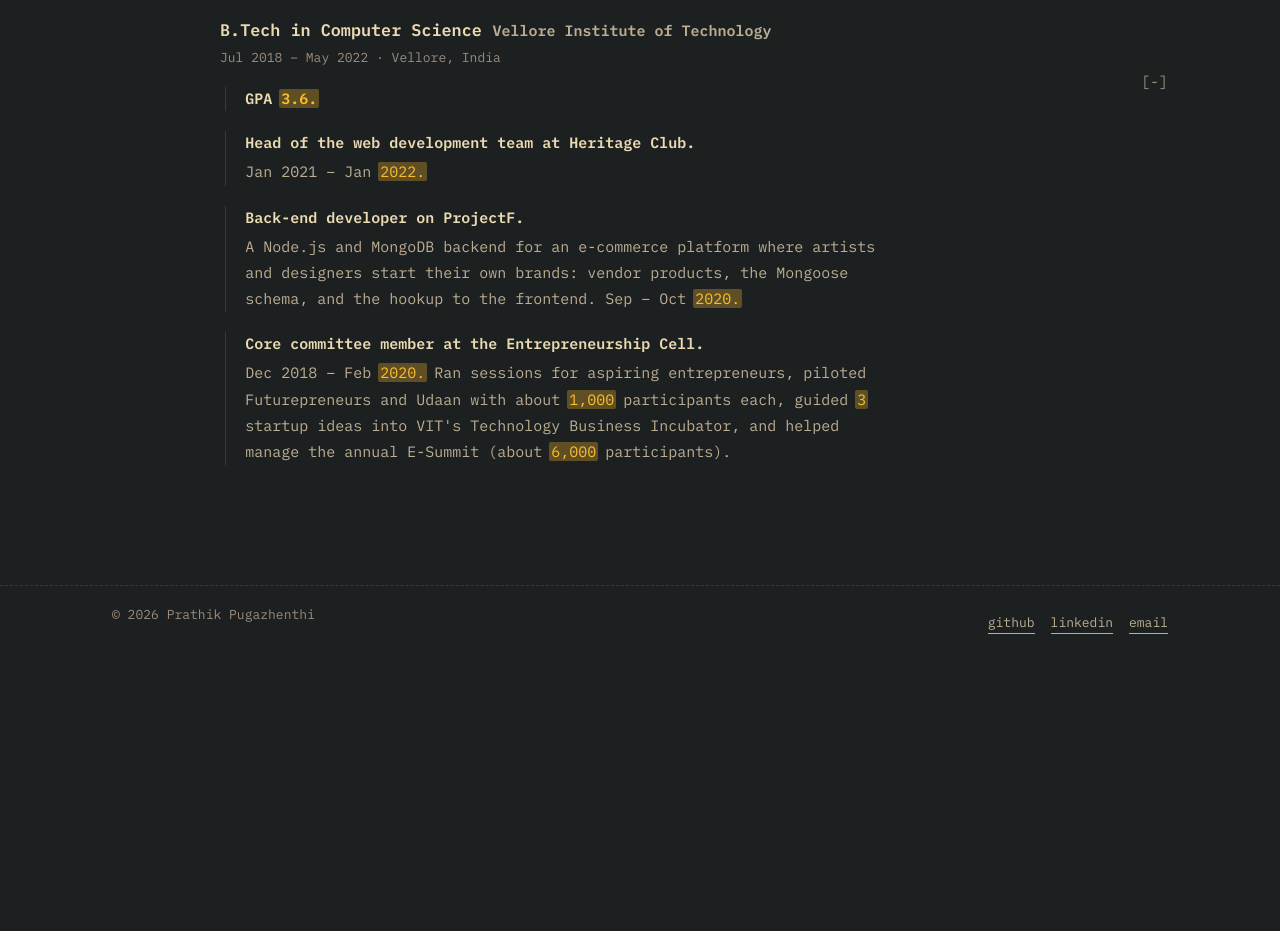
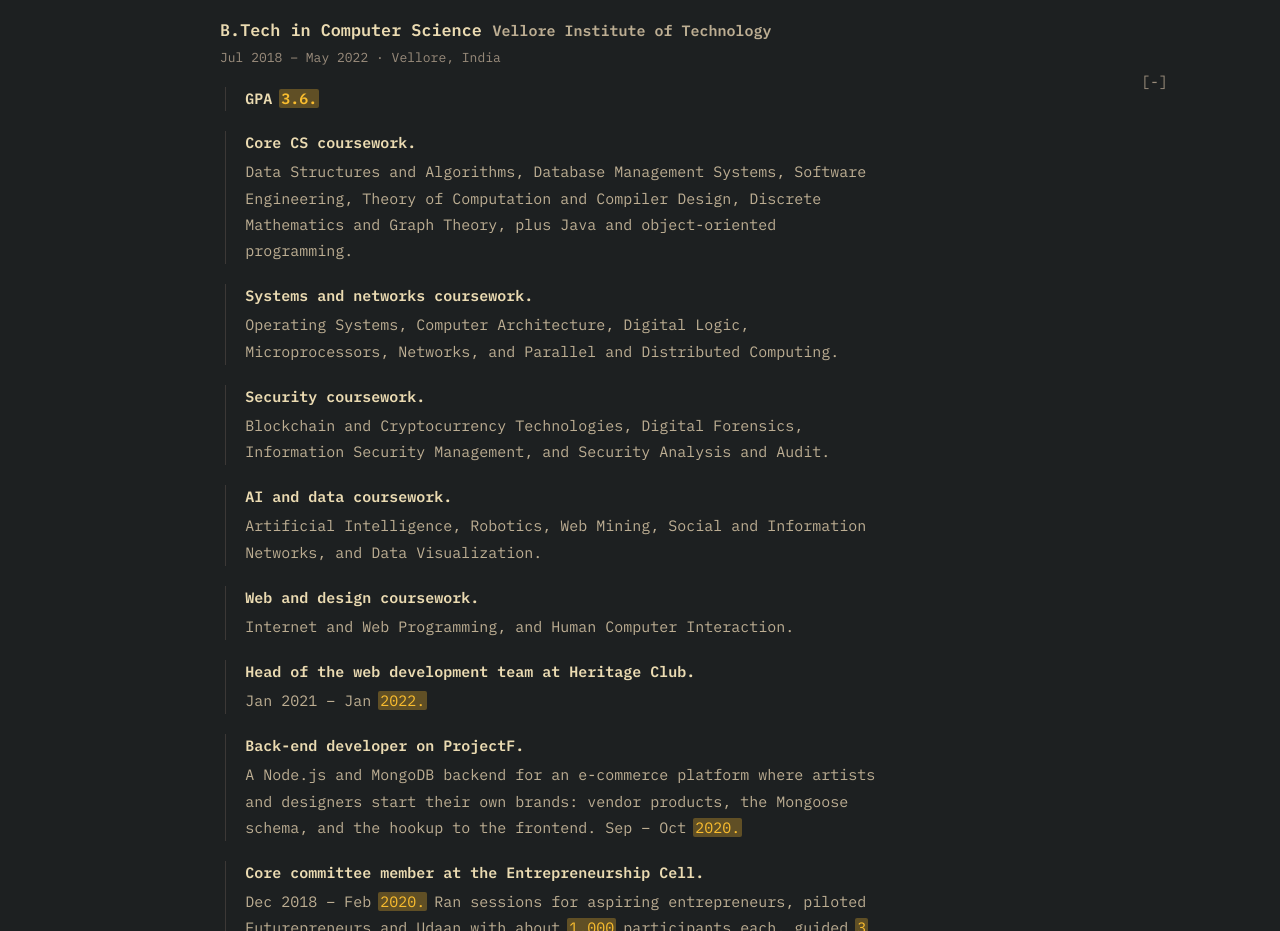
Before and after one commit to Prathik0300/portfolio_v2, a Next.js app: page /experience in a window 1280 px wide. Shown: the part 3100-4031 px from the top of the page. Before the commit the page ends 3771 px from the top, so only its background shows below. Built offline with nearby package versions, Linux system fonts and the light colour scheme; no server answers.

Commit message:
B.Tech coursework from LinkedIn, grouped
Co-Authored-By: Claude Sonnet 5.5 <noreply@anthropic.com>

```diff
--- a/src/content/experience.ts
+++ b/src/content/experience.ts
@@ -134,7 +134,7 @@ export const experienceItems: ExperienceItem[] = [
   },
 ];
 
-/** Newest first. GPAs from the resume, MS coursework from the UIC transcript, everything else from the LinkedIn profile. */
+/** Newest first. GPAs from the resume, coursework from the UIC transcript and LinkedIn courses, everything else from the LinkedIn profile. */
 export const educationItems: EducationItem[] = [
   {
     id: "uic-ms",
@@ -182,6 +182,26 @@ export const educationItems: EducationItem[] = [
         lead: "GPA 3.6.",
       },
       {
+        lead: "Core CS coursework.",
+        detail: "Data Structures and Algorithms, Database Management Systems, Software Engineering, Theory of Computation and Compiler Design, Discrete Mathematics and Graph Theory, plus Java and object-oriented programming.",
+      },
+      {
+        lead: "Systems and networks coursework.",
+        detail: "Operating Systems, Computer Architecture, Digital Logic, Microprocessors, Networks, and Parallel and Distributed Computing.",
+      },
+      {
+        lead: "Security coursework.",
+        detail: "Blockchain and Cryptocurrency Technologies, Digital Forensics, Information Security Management, and Security Analysis and Audit.",
+      },
+      {
+        lead: "AI and data coursework.",
+        detail: "Artificial Intelligence, Robotics, Web Mining, Social and Information Networks, and Data Visualization.",
+      },
+      {
+        lead: "Web and design coursework.",
+        detail: "Internet and Web Programming, and Human Computer Interaction.",
+      },
+      {
         lead: "Head of the web development team at Heritage Club.",
         detail: "Jan 2021 – Jan 2022.",
       },
```
